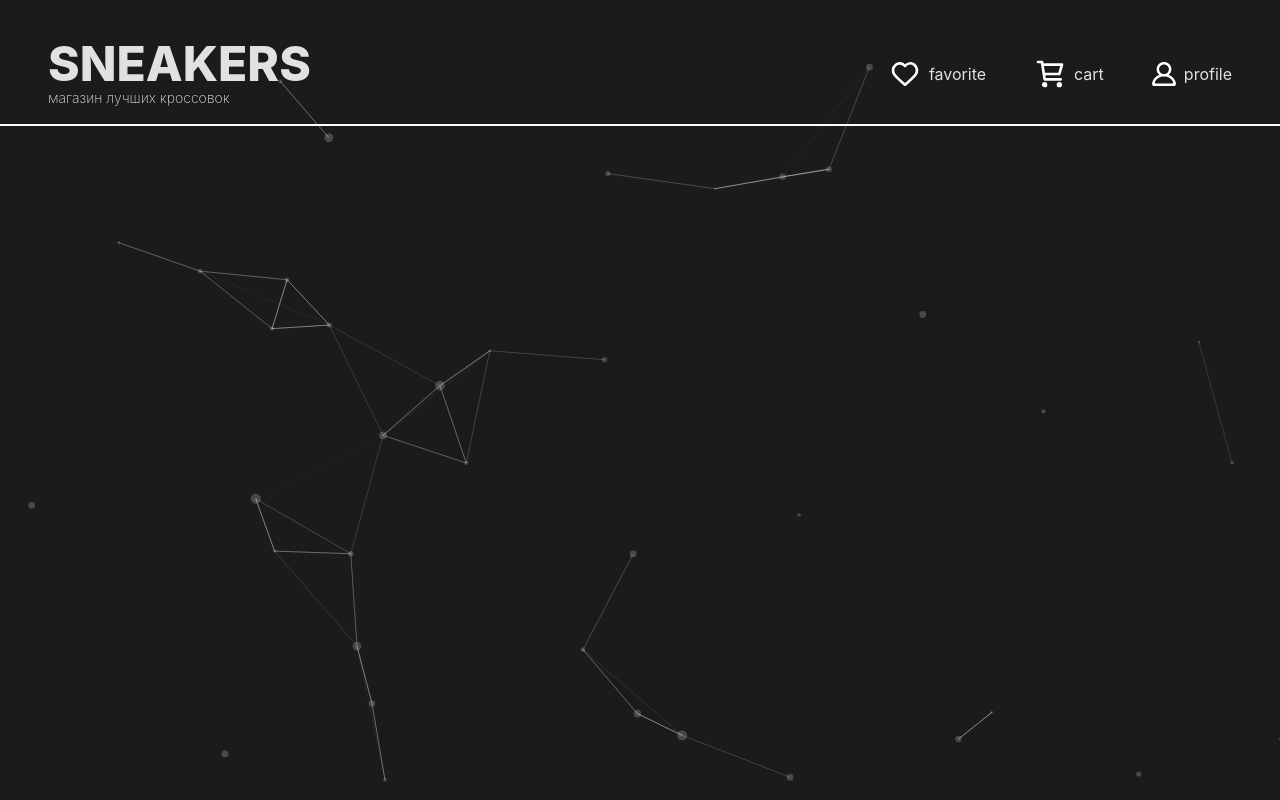
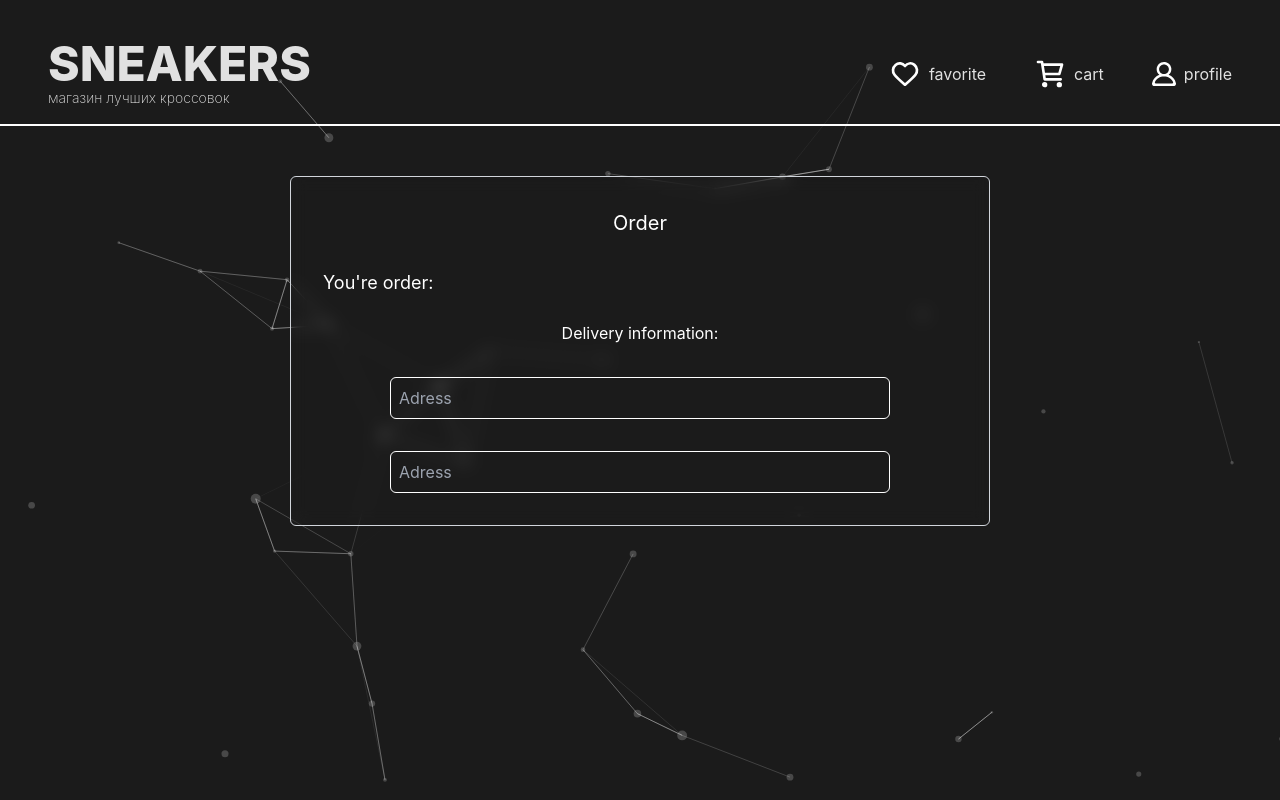
Before and after one commit to t-tranquility/shop-project, a React (Vite) app: page /make-order in a window 1280 px wide. Built offline with nearby package versions, Linux system fonts and the light colour scheme.

Commit message:
order pt1

```diff
--- a/src/app/App.tsx
+++ b/src/app/App.tsx
@@ -6,6 +6,7 @@ import { FavoritesPage } from '../pages/Favorites/Favorite';
 import { Particles } from './Particles';
 import Login from '../pages/Login/Login';
 import Register from '../pages/Register/Register';
+import { Order } from '../pages/Order/Order';
 
 function App() {
   const location = useLocation();
@@ -20,6 +21,7 @@ function App() {
         <Route path="/" element={<MainPage />} />
         <Route path="/cart" element={<Cart />} />
         <Route path="/favorites" element={<FavoritesPage />} />
+        <Route path="/make-order" element={<Order />} />
       </Routes>
       <Particles />
     </>
--- a/src/pages/Cart/Cart.tsx
+++ b/src/pages/Cart/Cart.tsx
@@ -1,6 +1,7 @@
 import { FC } from "react";
 import useCartStore from "../../shared/config/useCartStore";
 import { CartCard } from "../../widgets/CartCard";
+import { Link } from "react-router-dom";
 
 
 export const Cart: FC = () => {
@@ -12,7 +13,10 @@ export const Cart: FC = () => {
 
           {items.length > 0 ? (
             <>
-            <p className="text-3xl uppercase mb-16">Cart</p>
+            <div className="flex justify-between items-center mb-16">
+              <p className="text-3xl uppercase">Cart</p>
+              <Link to="/make-order" className="bg-opacity-50 backdrop-filter backdrop-blur-sm border py-2 px-4 border-gray-500 rounded-xl hover:border-gray-100">Make an order</Link>
+            </div>
             <div className="flex flex-wrap gap-20">
             {items.map((item) => (
               <CartCard
--- /dev/null
+++ b/src/pages/Order/Order.tsx
@@ -0,0 +1,38 @@
+import { FC, useState } from "react";
+import { OrderCart } from "../../widgets/OrderCart";
+import useCartStore from "../../shared/config/useCartStore";
+
+export const Order: FC = () => {
+    const [username, setUsername] = useState('');
+    const { items } = useCartStore();
+
+    return (
+        <div className="max-w-[1290px] w-full mx-auto my-[50px]">
+            <div className="border rounded-md !bg-transparent backdrop-blur border-gray-300 w-full max-w-[700px] text-white p-8 mx-auto">
+                <p className="text-center text-xl mb-8">Order</p>
+                <div className="mb-6">
+                    <p className="text-lg mb-4">You're order:</p>
+                    {items.map((item) => (
+                        <OrderCart key={item.title} imageUrl={item.imageUrl} title={item.title} price={item.price} />
+                    ))}
+                </div>
+                <div className="flex flex-col justify-center gap-8 items-center">
+                    <p>Delivery information:</p>
+                    <input
+                        type="text"
+                        placeholder="Adress"
+                        value={username}
+                        className='p-2 border border-white bg-transparent rounded-md max-w-[500px] w-full'
+                    />
+                    <input
+                        type="text"
+                        placeholder="Adress"
+                        value={username}
+                        className='p-2 border border-white bg-transparent rounded-md max-w-[500px] w-full'
+                    />
+                </div>
+            </div>
+
+        </div>
+    )
+}
--- /dev/null
+++ b/src/widgets/OrderCart.tsx
@@ -0,0 +1,21 @@
+import { FC } from "react";
+
+type Props = {
+    imageUrl: string;
+    title: string;
+    price: number;
+  };
+
+export const OrderCart: FC<Props> = ({ imageUrl, title, price}) => {
+    return(
+        <div className="flex flex-row items-center gap-6 justify-between border border-gray-300 rounded-md p-4">
+          <img width={50} src={imageUrl} alt="" />
+          <h5 className="max-w-[200px] w-full">{title}</h5>
+          <div className="flex justify-between  items-center w-full">
+            <div className="flex flex-col fixed right-16">
+              <b>{price} руб.</b>
+            </div>
+          </div>
+        </div>
+    )
+}
```
